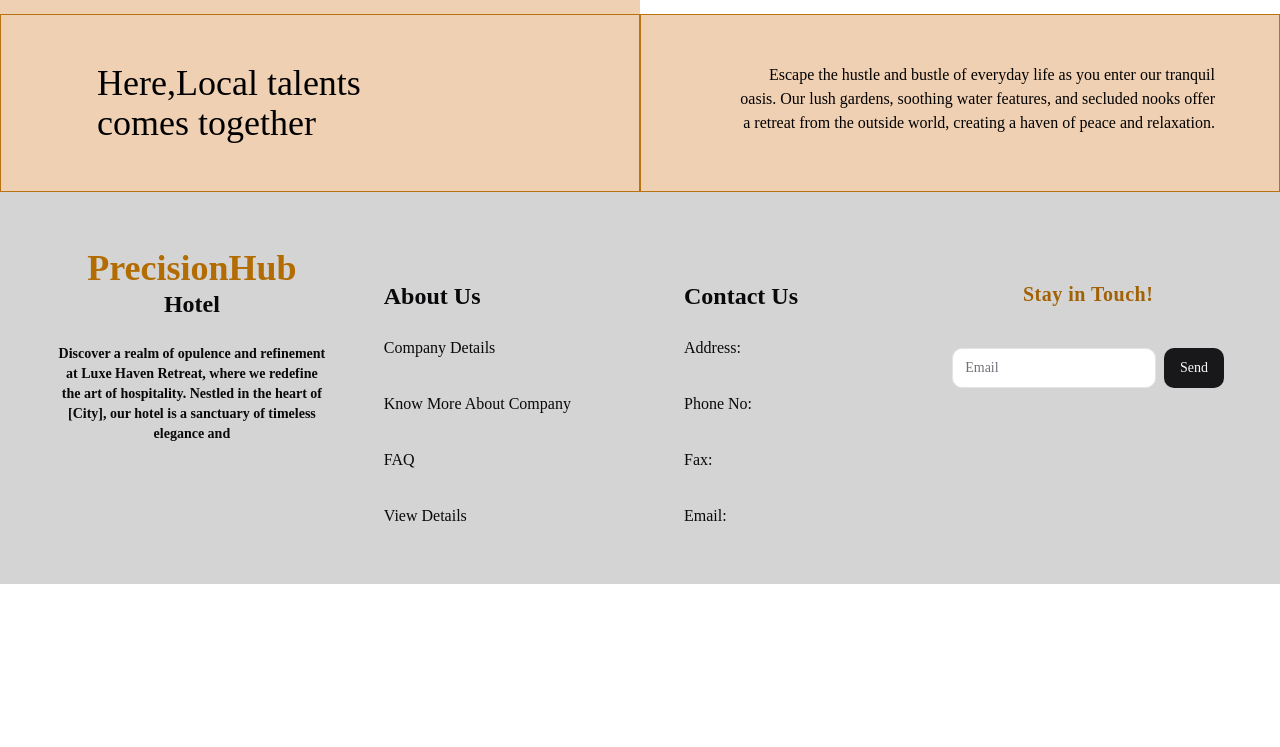
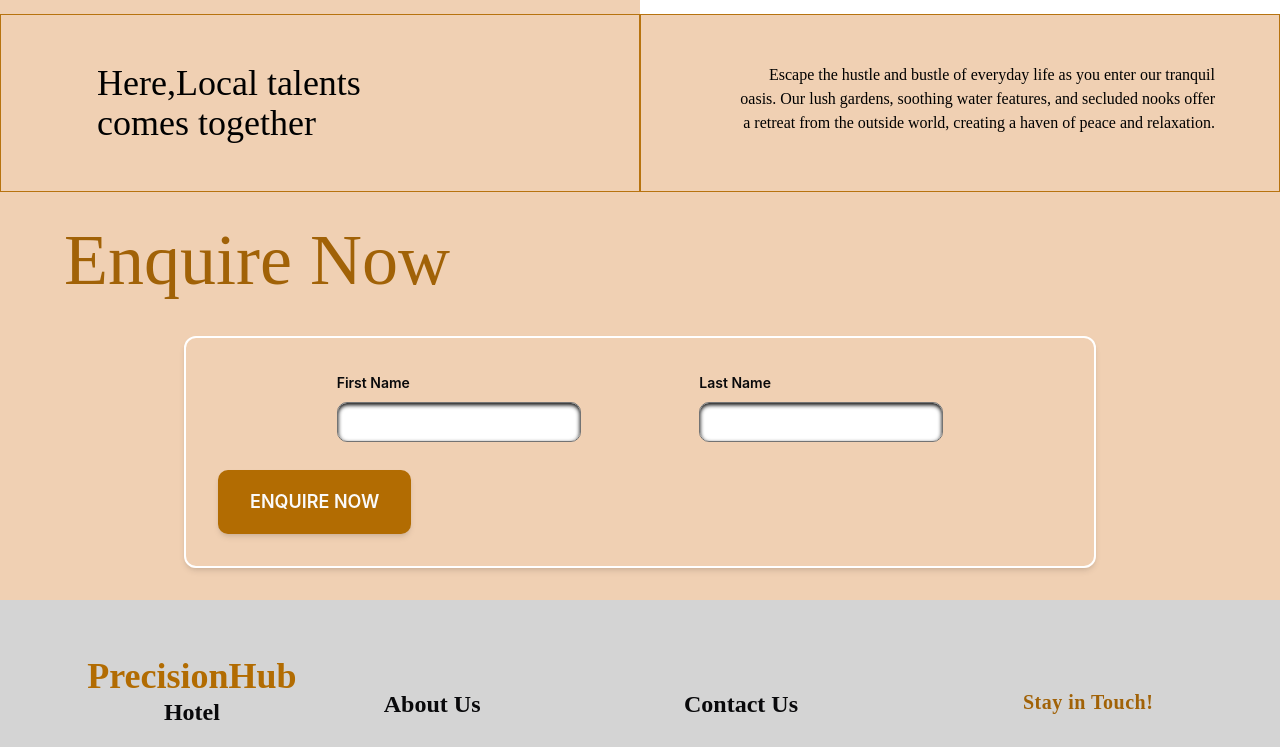
Before and after one commit to Siddhartha097/hotel, a React (Vite) app: page /contact in a window 1280 px wide. Shown: the part 550-1297 px from the top of the page. Before the commit the page ends 1134 px from the top, so only its background shows below. Built offline with nearby package versions, Linux system fonts and the light colour scheme.

Commit message:
first commit

```diff
--- a/src/components/AppRoutes.tsx
+++ b/src/components/AppRoutes.tsx
@@ -5,6 +5,7 @@ import Home from "@/pages/Home";
 import OurStory from "@/pages/OurStory";
 import Footer from "./Footer/Footer";
 import Explore from "@/pages/Explore";
+import Contact from "@/pages/Contact";
 
 const AppRoutes = () => {
   return (
@@ -15,6 +16,7 @@ const AppRoutes = () => {
           <Route path="/" element={<Home />} />
           <Route path="/our%story" element={<OurStory />} />
           <Route path="/explore" element={<Explore />} />
+          <Route path="/contact" element={<Contact />} />
         </Routes>
         <Footer />
       </Router>
--- a/src/components/Home/Enquiry.tsx
+++ b/src/components/Home/Enquiry.tsx
@@ -1,12 +1,18 @@
-import { z } from 'zod';
-import { zodResolver } from '@hookform/resolvers/zod';
-import { useForm } from 'react-hook-form';
+import { z } from "zod";
+import { zodResolver } from "@hookform/resolvers/zod";
+import { useForm } from "react-hook-form";
 
-import { Button } from '../ui/button';
-import { Form, FormControl, FormField, FormItem, FormLabel, FormMessage } from '../ui/form';
-import { Input } from '../ui/input';
-import { toast } from '../ui/use-toast';
-
+import { Button } from "../ui/button";
+import {
+  Form,
+  FormControl,
+  FormField,
+  FormItem,
+  FormLabel,
+  FormMessage,
+} from "../ui/form";
+import { Input } from "../ui/input";
+import { toast } from "../ui/use-toast";
 
 const formSchema = z.object({
   FirstName: z.string().min(5).max(20),
@@ -14,30 +20,27 @@ const formSchema = z.object({
   Address: z.string(),
   PhoneNo: z.number().min(10).max(12),
   Text: z.string().min(1),
-})
-
+});
 
 const Enquiry = () => {
-
-    const form  = useForm<z.infer<typeof formSchema>>({
+  const form = useForm<z.infer<typeof formSchema>>({
     resolver: zodResolver(formSchema),
     defaultValues: {
-            FirstName: '',
-            LastName: '',
-            Address: '',
-            Text: '',
+      FirstName: "",
+      LastName: "",
+      Address: "",
+      Text: "",
     },
-    })
+  });
 
   const onSubmit = () => {
     toast({
-            title: 'Enquiry Sent Successfully'
-        })
+      title: "Enquiry Sent Successfully",
+    });
   };
 
-
   return (
-        <main className=''>
+    <main className="">
       <Form {...form}>
         <form onSubmit={form.handleSubmit(onSubmit)} className="space-y-6">
           <FormField
@@ -45,9 +48,13 @@ const Enquiry = () => {
             name="FirstName"
             render={({ field }) => (
               <FormItem>
-                            <FormLabel className='font-semibold'>First Name</FormLabel>
+                <FormLabel className="font-semibold">First Name</FormLabel>
                 <FormControl>
-                                <Input className='border border-neutral-500' placeholder="" {...field} />
+                  <Input
+                    className="border border-neutral-500"
+                    placeholder=""
+                    {...field}
+                  />
                 </FormControl>
                 <FormMessage />
               </FormItem>
@@ -58,9 +65,13 @@ const Enquiry = () => {
             name="LastName"
             render={({ field }) => (
               <FormItem>
-                            <FormLabel className='font-semibold'>Last Name</FormLabel>
+                <FormLabel className="font-semibold">Last Name</FormLabel>
                 <FormControl>
-                                <Input className='border border-neutral-500' placeholder="" {...field} />
+                  <Input
+                    className="border border-neutral-500"
+                    placeholder=""
+                    {...field}
+                  />
                 </FormControl>
                 <FormMessage />
               </FormItem>
@@ -71,9 +82,13 @@ const Enquiry = () => {
             name="Address"
             render={({ field }) => (
               <FormItem>
-                            <FormLabel className='font-semibold'>Address</FormLabel>
+                <FormLabel className="font-semibold">Address</FormLabel>
                 <FormControl>
-                                <Input className='border border-neutral-500' placeholder="" {...field} />
+                  <Input
+                    className="border border-neutral-500"
+                    placeholder=""
+                    {...field}
+                  />
                 </FormControl>
                 <FormMessage />
               </FormItem>
@@ -84,9 +99,13 @@ const Enquiry = () => {
             name="PhoneNo"
             render={({ field }) => (
               <FormItem>
-                            <FormLabel className='font-semibold'>Phone No.</FormLabel>
+                <FormLabel className="font-semibold">Phone No.</FormLabel>
                 <FormControl>
-                                <Input className='border border-neutral-500' placeholder="" {...field} />
+                  <Input
+                    className="border border-neutral-500"
+                    placeholder=""
+                    {...field}
+                  />
                 </FormControl>
                 <FormMessage />
               </FormItem>
@@ -96,20 +115,29 @@ const Enquiry = () => {
             control={form.control}
             name="Text"
             render={({ field }) => (
-                        <FormItem className='flex flex-col'>
-                            <FormLabel className='font-semibold'>Your Enquiry</FormLabel>
+              <FormItem className="flex flex-col">
+                <FormLabel className="font-semibold">Your Enquiry</FormLabel>
                 <FormControl>
-                                <textarea className='border border-neutral-500 rounded-md' placeholder="" {...field} />
+                  <textarea
+                    className="border border-neutral-500 rounded-md"
+                    placeholder=""
+                    {...field}
+                  />
                 </FormControl>
                 <FormMessage />
               </FormItem>
             )}
           />
-                    <Button className='bg-[#B26C02] font-semibold text-black transition-all hover:bg-[#B26C02]/70 w-full text-lg' type="submit">Send</Button>
+          <Button
+            className="bg-[#B26C02] font-semibold text-black transition-all hover:bg-[#B26C02]/70 w-full text-lg"
+            type="submit"
+          >
+            Send
+          </Button>
         </form>
       </Form>
     </main>
-    )
-}
+  );
+};
 
-export default Enquiry
+export default Enquiry;
--- /dev/null
+++ b/src/pages/Contact.tsx
@@ -0,0 +1,102 @@
+import { Button } from "@/components/ui/button";
+import {
+  Form,
+  FormControl,
+  FormField,
+  FormItem,
+  FormLabel,
+  FormMessage,
+} from "@/components/ui/form";
+import { Input } from "@/components/ui/input";
+import { toast } from "@/components/ui/use-toast";
+import { zodResolver } from "@hookform/resolvers/zod";
+import { useForm } from "react-hook-form";
+import { z } from "zod";
+
+const EnquireFormSchema = z.object({
+  FirstName: z.string().min(5).max(20),
+  LastName: z.string().min(5).max(30),
+  Address: z.string(),
+  PhoneNo: z.number().min(1).max(10),
+  Age: z.number().min(18),
+  Country: z.string().min(1),
+  Text: z.string().min(1),
+});
+
+const Contact = () => {
+  const form = useForm<z.infer<typeof EnquireFormSchema>>({
+    resolver: zodResolver(EnquireFormSchema),
+    defaultValues: {
+      FirstName: "",
+      LastName: "",
+      Address: "",
+      Text: "",
+      Age: 0,
+      Country: "",
+    },
+  });
+
+  const onSubmit = () => {
+    toast({
+      title: "Enquiry Sent Successfully",
+    });
+  };
+
+  return (
+    <main className="bg-[#E8B587A1] p-8 flex flex-col gap-10">
+      <h1 className="island text-4xl md:text-7xl text-yellow-700 px-8">
+        Enquire Now
+      </h1>
+      <div className="container w-3/4 py-8 border-white border-2 rounded-lg shadow-md">
+        <Form {...form}>
+          <form className="w-full space-y-7" onSubmit={form.handleSubmit(onSubmit)}>
+            <div className="flex items-center justify-evenly">
+              <FormField
+                control={form.control}
+                name="FirstName"
+                render={({ field }) => (
+                  <FormItem>
+                    <FormLabel className="font-semibold">First Name</FormLabel>
+                    <FormControl>
+                      <Input
+                        className="border border-neutral-500 w-full shadow-inner shadow-black"
+                        placeholder=""
+                        {...field}
+                      />
+                    </FormControl>
+                    <FormMessage />
+                  </FormItem>
+                )}
+              />
+              <FormField
+                control={form.control}
+                name="LastName"
+                render={({ field }) => (
+                  <FormItem>
+                    <FormLabel className="font-semibold">Last Name</FormLabel>
+                    <FormControl>
+                      <Input
+                        className="border border-neutral-500 shadow-inner shadow-black"
+                        placeholder=""
+                        {...field}
+                      />
+                    </FormControl>
+                    <FormMessage />
+                  </FormItem>
+                )}
+              />
+            </div>
+            <Button
+            className="bg-[#B26C02] font-semibold shadow-md transition-all hover:bg-[#B26C02]/70 w- p-8 text-lg tracking-wid uppercase"
+            type="submit"
+          >
+            Enquire Now
+          </Button>
+          </form>
+        </Form>
+      </div>
+    </main>
+  );
+};
+
+export default Contact;
```
Lines whose indentation alone changed are shown as unchanged.
